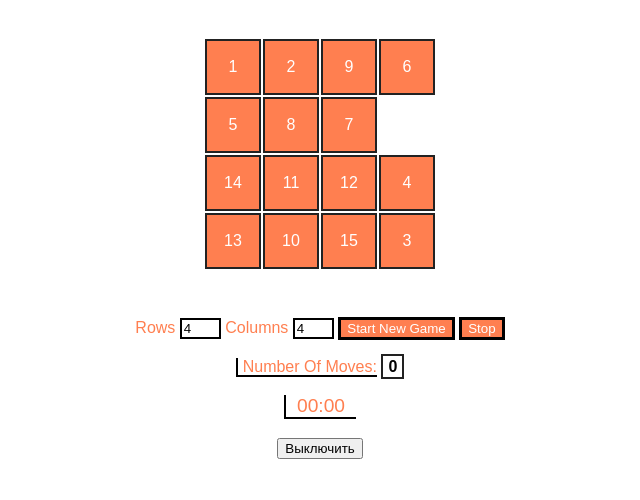
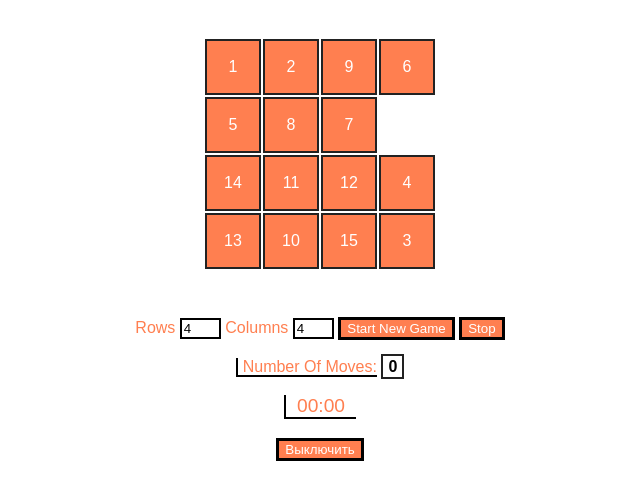
Before and after one commit to DmitriyVoronovich/rsschool, a plain HTML site: page index.html in a window 1280 px wide. Shown: the part 78-578 px from the top of the page, without its empty margins (320-960 px from the left). Drawn offline with Linux system fonts and the light colour scheme.

Commit message:
fix: change same style

```diff
--- a/website.css
+++ b/website.css
@@ -143,3 +143,8 @@ table {
     border-left: 2px solid black;
     border-bottom: 2px solid black;
 }
+#button_sound {
+    color: white;
+    background-color: coral;
+    border: black 3px solid;
+}
```
